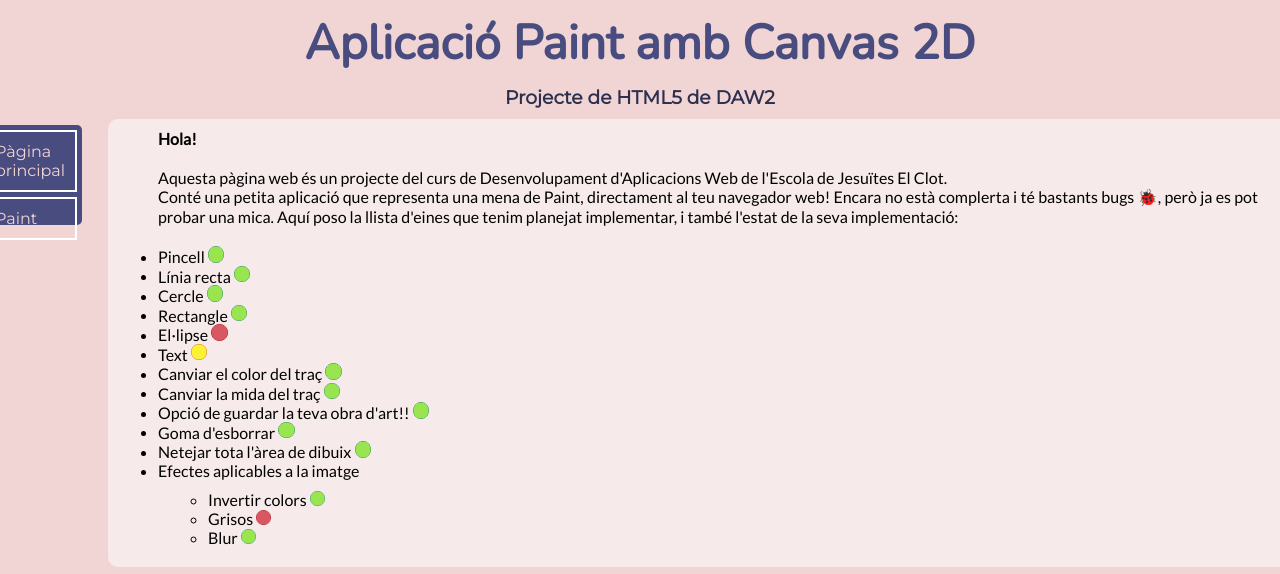
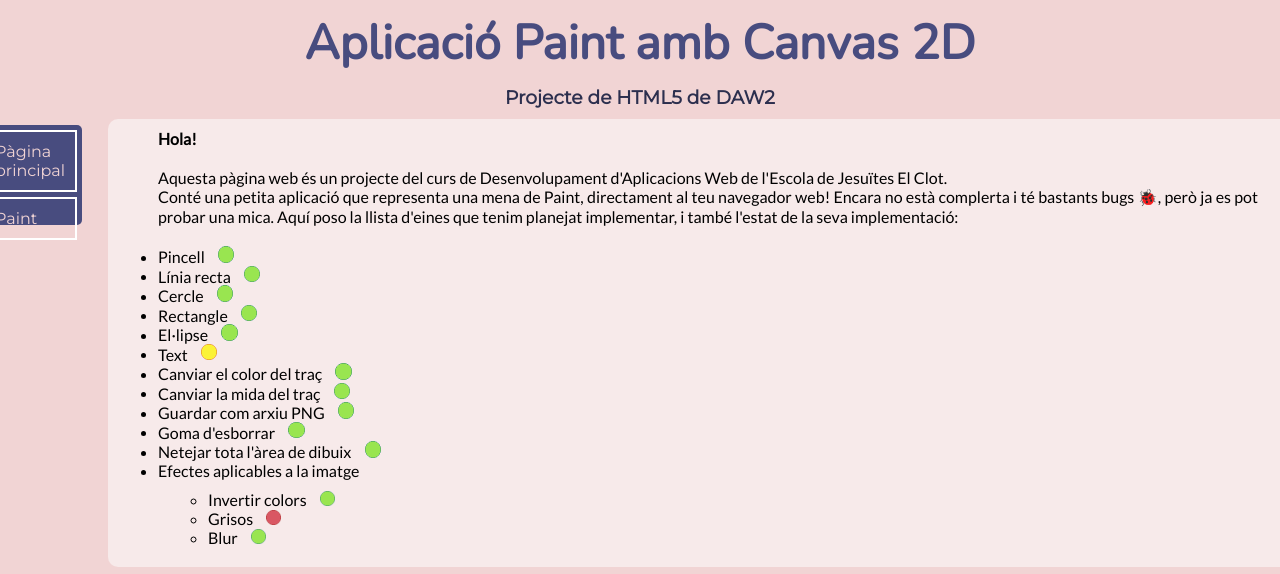
Before and after one commit to bielsesa/paint-canvas2d-html5-daw2, a plain HTML site: page index.html in a window 1280 px wide. Shown: the top 574 px of the page. Drawn offline with nearby package versions, Linux system fonts and the light colour scheme.

Commit message:
Implementació el·lipse, canvis al Index

```diff
--- a/index.html
+++ b/index.html
@@ -38,11 +38,11 @@
                     <li>Línia recta <img class="semafor" src="img/icon-verd.png"></li>
                     <li>Cercle <img class="semafor" src="img/icon-verd.png"></li>
                     <li>Rectangle <img class="semafor" src="img/icon-verd.png"></li>
-                    <li>El·lipse <img class="semafor" src="img/icon-vermell.png"></li>
+                    <li>El·lipse <img class="semafor" src="img/icon-verd.png"></li>
                     <li>Text <img class="semafor" src="img/icon-taronja.png"></li>
                     <li>Canviar el color del traç <img class="semafor" src="img/icon-verd.png"></li>
                     <li>Canviar la mida del traç <img class="semafor" src="img/icon-verd.png"></li>
-                    <li>Opció de guardar la teva obra d'art!! <img class="semafor" src="img/icon-verd.png"></li>
+                    <li>Guardar com arxiu PNG <img class="semafor" src="img/icon-verd.png"></li>
                     <li>Goma d'esborrar <img class="semafor" src="img/icon-verd.png"></li>
                     <li>Netejar tota l'àrea de dibuix <img class="semafor" src="img/icon-verd.png"></li>
                     <li>Efectes aplicables a la imatge
--- a/styles/styles_index.css
+++ b/styles/styles_index.css
@@ -27,6 +27,7 @@
 
 .semafor {
     background: transparent;
+    margin-left: 10px;
     width: 1.5%;
 }
 
```
Also changed, not shown: img/icon-radiobtn-marcat.png, img/icon-radiobtn.png.
